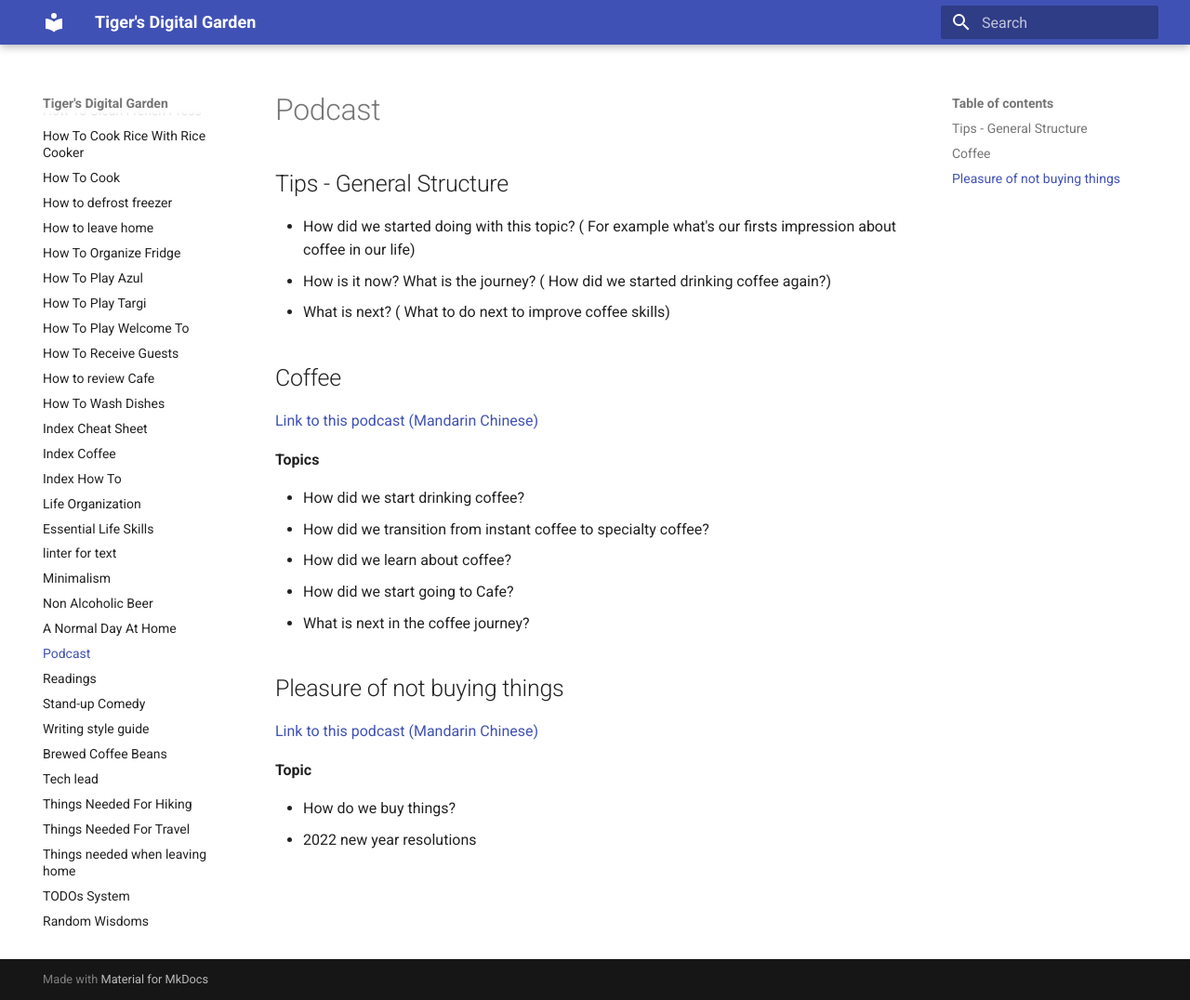
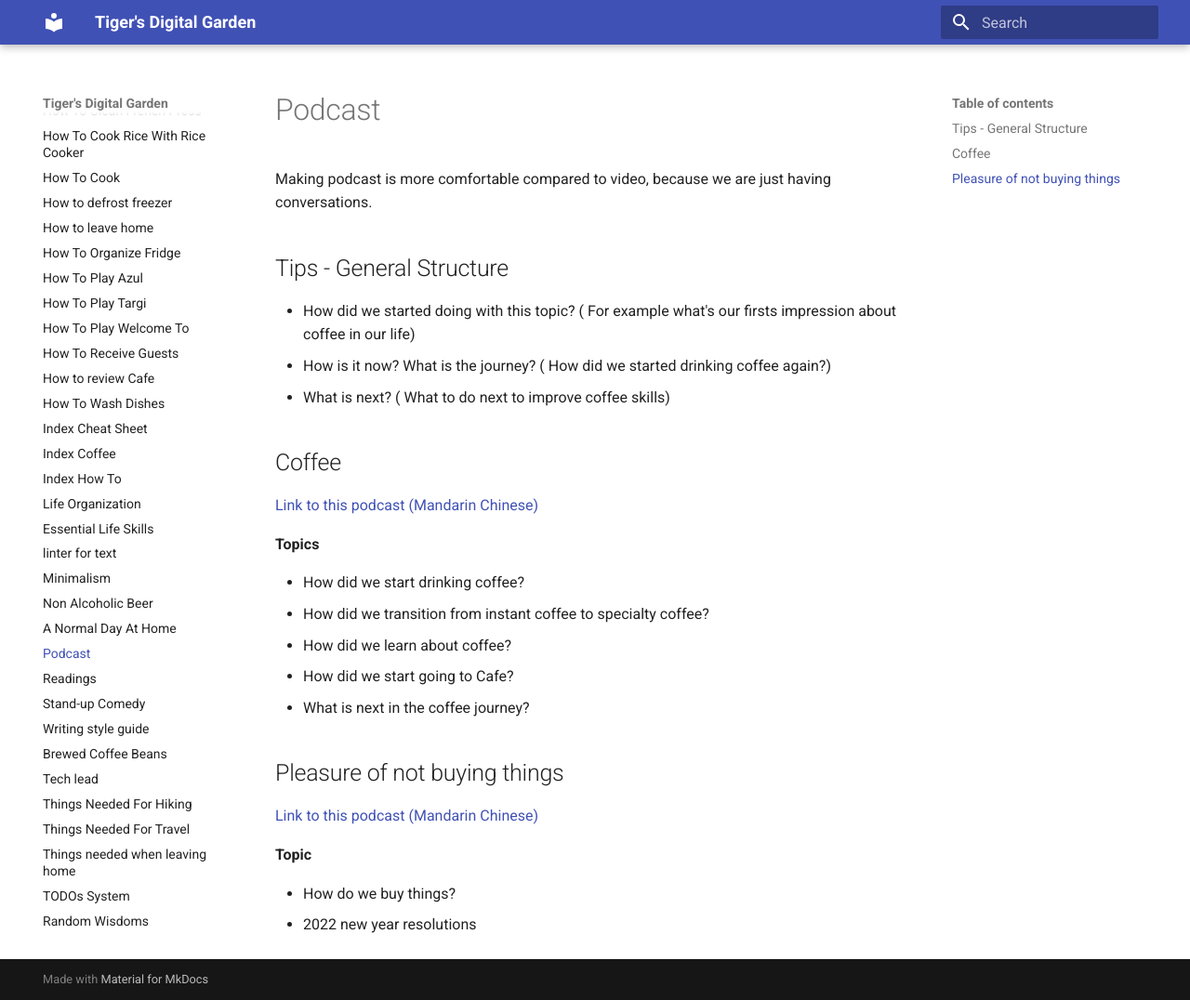
Before and after one commit to ynotstartups/notes, an MkDocs documentation site: the page built from notes/podcast.md, in a window 1280 px wide and 1076 px high. Shown: the whole window at 93% size. Built offline with MkDocs 1.6.1 and Material for MkDocs 9.7.7, drawn with Linux system fonts in a browser that asks for light colours.

Commit message:
thoughts about podcast

```diff
--- a/notes/podcast.md
+++ b/notes/podcast.md
@@ -1,4 +1,6 @@
 # Podcast
+
+Making podcast is more comfortable compared to video, because we are just having conversations.
 
 ## Tips - General Structure
 
```
